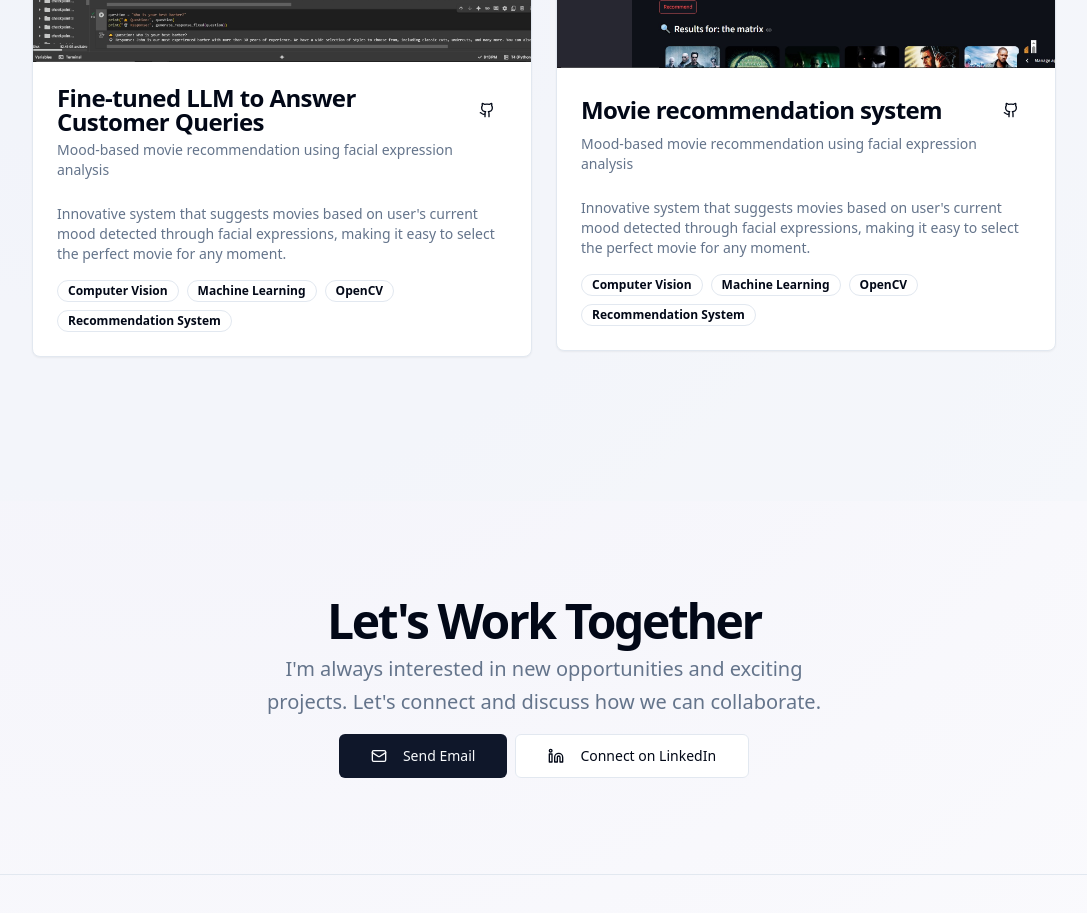
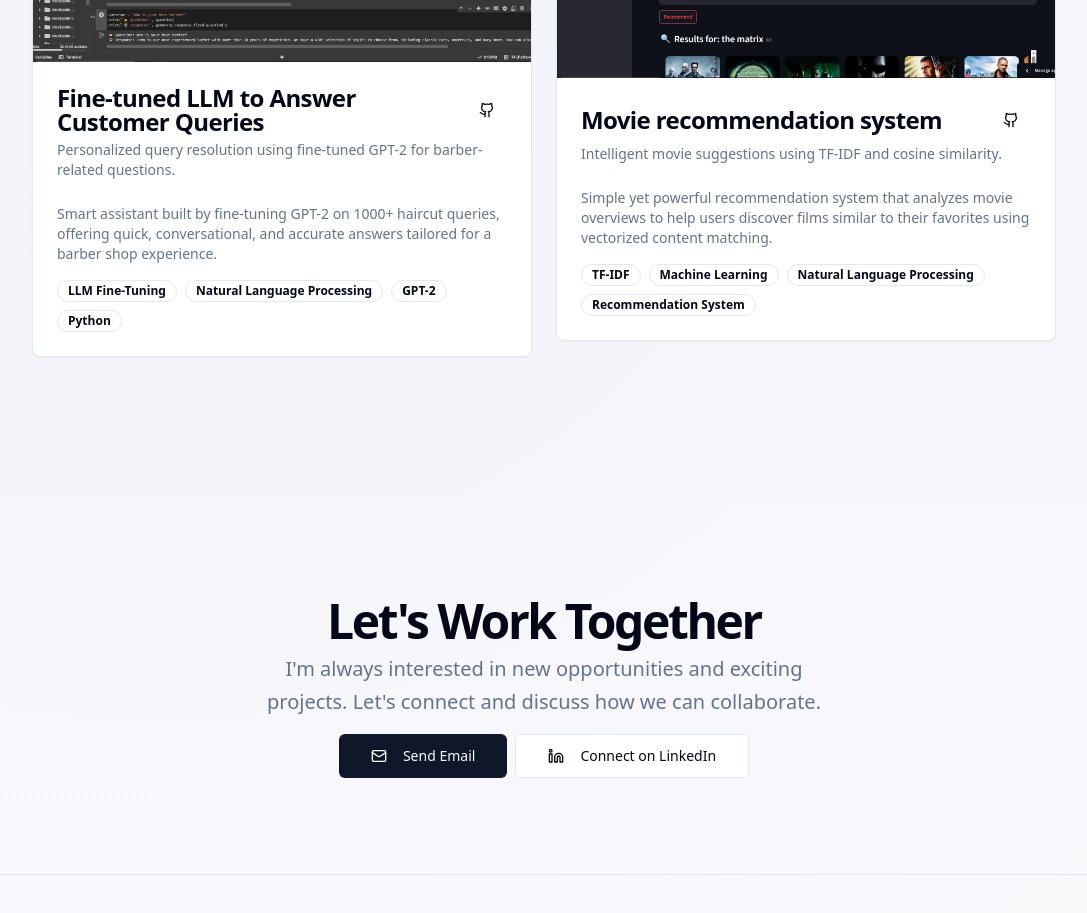
Before and after one commit to Akashbellary/portfolio, a Next.js app: page / in a window 1280 px wide. Shown: the part 4540-5453 px from the top of the page, without its empty margins (96-1183 px from the left). Built offline with nearby package versions, Linux system fonts and the light colour scheme.

Commit message:
Update page.tsx

```diff
--- a/app/page.tsx
+++ b/app/page.tsx
@@ -550,18 +550,17 @@ export default function Portfolio() {
                         </Button>
                       </div>
                     </div>
-                    <CardDescription>Mood-based movie recommendation using facial expression analysis</CardDescription>
+                    <CardDescription>Personalized query resolution using fine-tuned GPT-2 for barber-related questions.</CardDescription>
                   </CardHeader>
                   <CardContent>
                     <p className="text-sm text-muted-foreground mb-4">
-                      Innovative system that suggests movies based on user's current mood detected through facial
-                      expressions, making it easy to select the perfect movie for any moment.
+                      Smart assistant built by fine-tuning GPT-2 on 1000+ haircut queries, offering quick, conversational, and accurate answers tailored for a barber shop experience.
                     </p>
                     <div className="flex flex-wrap gap-2">
-                      <Badge variant="outline">Computer Vision</Badge>
-                      <Badge variant="outline">Machine Learning</Badge>
-                      <Badge variant="outline">OpenCV</Badge>
-                      <Badge variant="outline">Recommendation System</Badge>
+                      <Badge variant="outline">LLM Fine-Tuning</Badge>
+                      <Badge variant="outline">Natural Language Processing</Badge>
+                      <Badge variant="outline">GPT-2</Badge>
+                      <Badge variant="outline">Python</Badge>
                     </div>
                   </CardContent>
                 </Card>
@@ -587,17 +586,16 @@ export default function Portfolio() {
                         </Button>
                       </div>
                     </div>
-                    <CardDescription>Mood-based movie recommendation using facial expression analysis</CardDescription>
+                    <CardDescription>Intelligent movie suggestions using TF-IDF and cosine similarity.</CardDescription>
                   </CardHeader>
                   <CardContent>
                     <p className="text-sm text-muted-foreground mb-4">
-                      Innovative system that suggests movies based on user's current mood detected through facial
-                      expressions, making it easy to select the perfect movie for any moment.
+                       Simple yet powerful recommendation system that analyzes movie overviews to help users discover films similar to their favorites using vectorized content matching.
                     </p>
                     <div className="flex flex-wrap gap-2">
-                      <Badge variant="outline">Computer Vision</Badge>
+                      <Badge variant="outline">TF-IDF</Badge>
                       <Badge variant="outline">Machine Learning</Badge>
-                      <Badge variant="outline">OpenCV</Badge>
+                      <Badge variant="outline">Natural Language Processing</Badge>
                       <Badge variant="outline">Recommendation System</Badge>
                     </div>
                   </CardContent>
```
